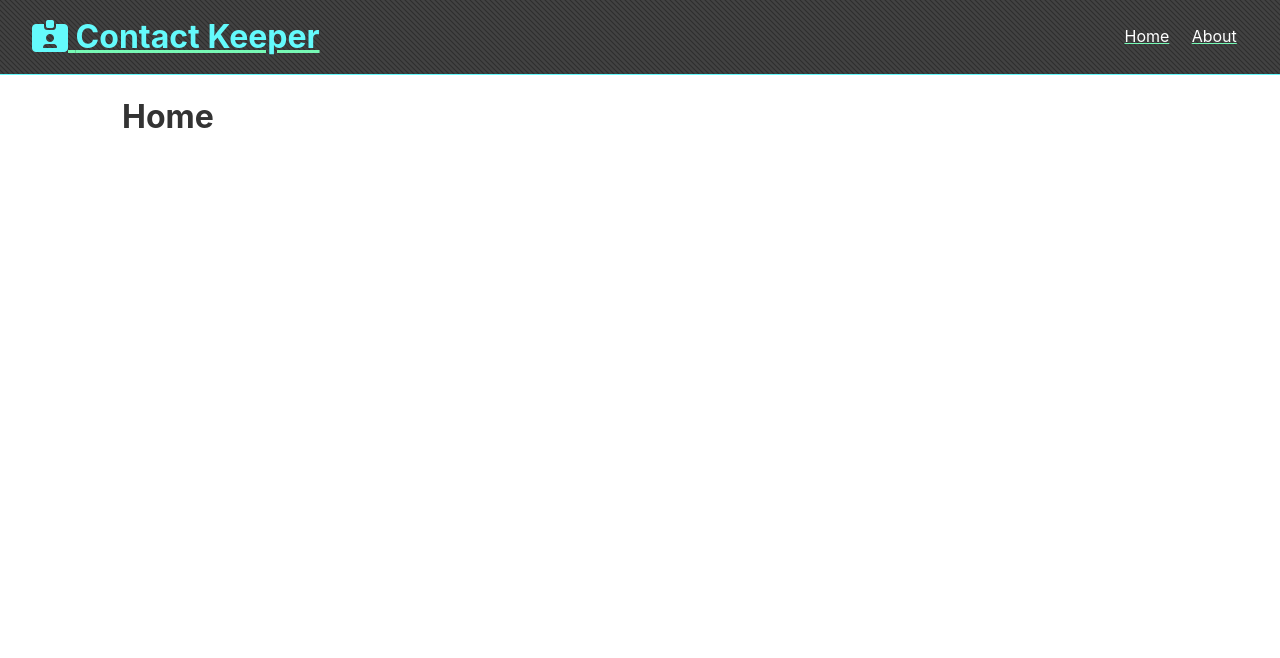
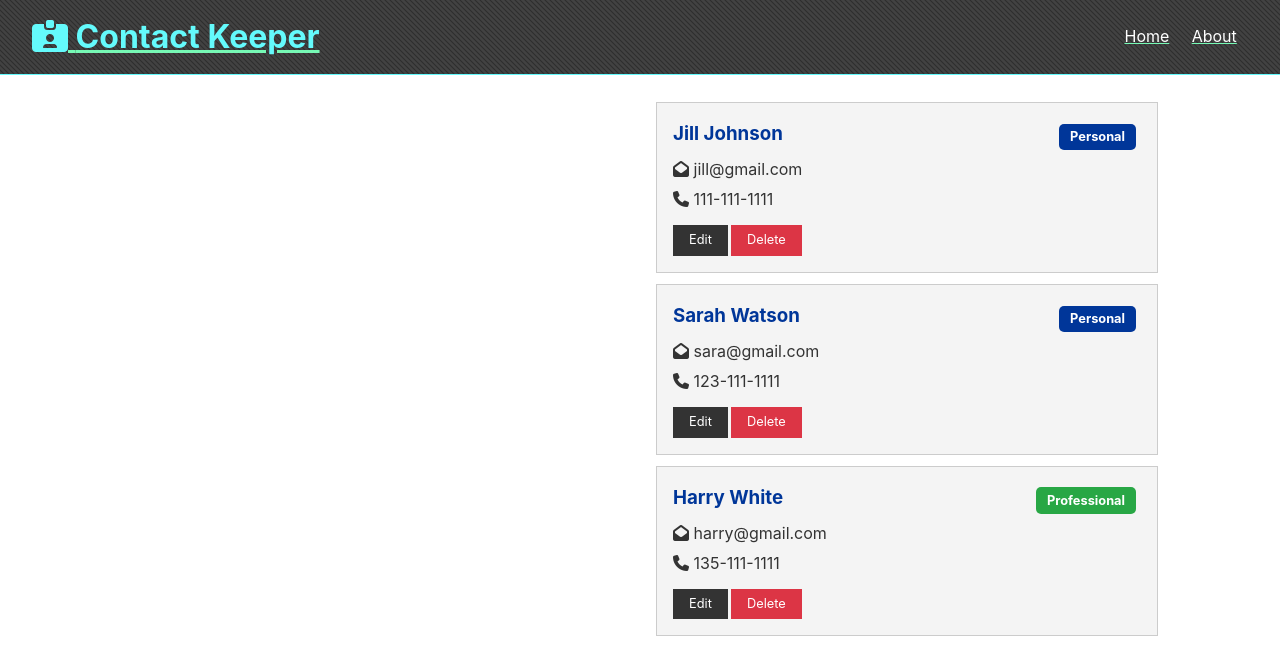
Before and after one commit to Abijahford/contact-keeper, a React (Create React App) app in the folder client/: page / in a window 1280 px wide. Shown: the top 658 px of the page. Built offline with nearby package versions, Linux system fonts and the light colour scheme; the HTML template or start-up script is replaced by a standard one.

Commit message:
Contacts and contact item components

```diff
--- a/client/src/App.js
+++ b/client/src/App.js
@@ -5,10 +5,11 @@
 import Home from './components/pages/Home';
 import About from './components/pages/About';
 
-
+import ContactState from './context/contact/ContactState'
 
 const App = () => {
   return (
+    <ContactState>
     <Router>
       <Fragment>
         <Navbar />
@@ -20,7 +21,7 @@
         </div>
       </Fragment>
     </Router>
-
+    </ContactState>
   )
 };
 
--- /dev/null
+++ b/client/src/components/contacts/ContactItem.js
@@ -0,0 +1,28 @@
+import React from 'react'
+
+const ContactItem = ({contact}) => {
+    const {id,name,email,phone,type} = contact;
+
+    return (
+        <div className='card bg-light'>
+            <h3 className="text-primary text-left">
+                {name}{' '} <span style={{float: 'right'}} className={'badge ' + (type === 'professional' ?
+                'badge-success' : 'badge-primary')}>{type.charAt(0).toUpperCase() + type.slice(1)}</span>
+            </h3>
+            <ul className="list">
+                {email && (<li>
+                   <i className="fas fa-envelope-open"></i> {email}
+                </li>)}
+                {phone && (<li>
+                   <i className="fas fa-phone"></i> {phone}
+                </li>)}
+            </ul>
+            <p>
+                <button className='btn btn-dark btn-sm'>Edit</button>
+                <button className='btn btn-danger btn-sm'>Delete</button>
+            </p>
+        </div>
+    )
+}
+
+export default ContactItem;
--- /dev/null
+++ b/client/src/components/contacts/Contacts.js
@@ -0,0 +1,19 @@
+import React, {Fragment, useContext} from 'react';
+import ContactItem from './ContactItem';
+import ContactContext from '../../context/contact/contactContext';
+
+const Contacts = () => {
+    const contactContext = useContext(ContactContext);
+
+    const { contacts } = contactContext;
+
+    return (
+        <Fragment>
+            {contacts.map(contact => (
+                <ContactItem key={contact.id} contact={contact} />
+            ))}
+        </Fragment>
+    )
+}
+
+export default Contacts;
--- a/client/src/components/pages/Home.js
+++ b/client/src/components/pages/Home.js
@@ -1,9 +1,15 @@
-import React from 'react'
+import React from 'react';
+import Contacts from '../contacts/Contacts';
 
 const Home = () => {
     return (
-        <div>
-            <h1>Home</h1>
+        <div className="grid-2">
+            <div>
+                {/* Contact Form */}
+            </div>
+            <div>
+                <Contacts />
+            </div>
         </div>
     )
 }
```
